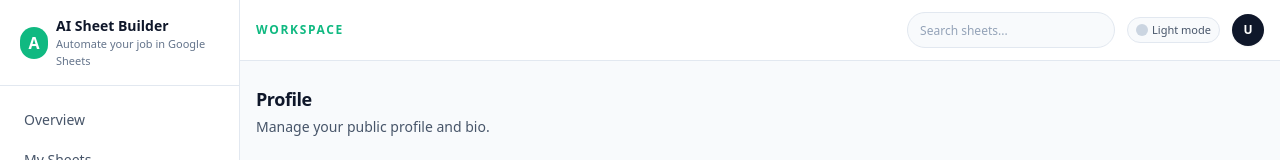
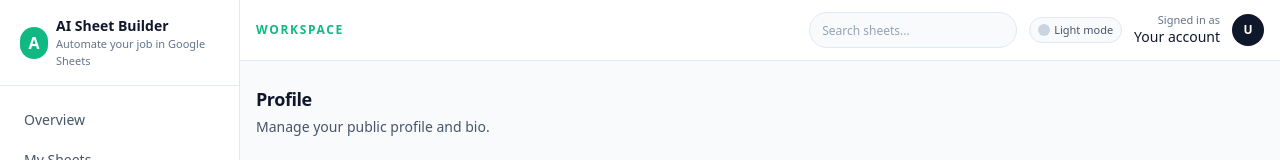
Before and after one commit to hoodpope47/sheetbuilder-landing, a Next.js app: page /profile in a window 1280 px wide. Shown: the top 160 px of the page. Built offline with nearby package versions, Linux system fonts and the light colour scheme; no server answers; the database is empty.

Commit message:
Update settings profile behavior

```diff
--- a/src/app/dashboard/page.tsx
+++ b/src/app/dashboard/page.tsx
@@ -15,8 +15,11 @@ import { getOrCreateLocalUserId } from "@/lib/userClient";
 import { getUsageMetrics, type UsageMetrics } from "@/lib/usage";
 import { UsageByCategoryCard } from "@/components/dashboard/overview/UsageByCategoryCard";
 import { cardClasses, textStyles, palette, layout } from "@/design-system/theme";
+import { useLocalProfileIdentity } from "@/lib/clientIdentity";
 
 export default function DashboardPage() {
+    const identity = useLocalProfileIdentity();
+    const greetingName = identity.displayName || identity.fullName || "there";
     const [metrics, setMetrics] = useState<UsageMetrics>({
         sheetsThisMonth: 0,
         totalSheets: 0,
@@ -56,7 +59,7 @@ export default function DashboardPage() {
             <div className="mb-6 flex items-center justify-between gap-4">
                 <div>
                     <h1 className={`text-2xl font-semibold ${palette.textPrimary}`}>
-                        Welcome back.
+                        {`Welcome back, ${greetingName}.`}
                     </h1>
                     <p className={`mt-1 text-sm ${palette.textMuted}`}>
                         Here&apos;s how your sheets and automations are doing this month.
--- a/src/app/dashboard/settings/SettingsPageClient.tsx
+++ b/src/app/dashboard/settings/SettingsPageClient.tsx
@@ -9,6 +9,7 @@ import {
 } from "@/lib/userClient";
 import { LogoutButton } from "@/components/dashboard/LogoutButton";
 import { cardClasses, textStyles } from "@/design-system/theme";
+import { setLocalProfileIdentity } from "@/lib/clientIdentity";
 
 type TabId = "account" | "security" | "preferences" | "billing";
 
@@ -349,6 +350,18 @@ export function SettingsPageClient({
 
             setAccountSaved(true);
             setAccountError(null);
+
+            // Keep the dashboard welcome text and navbar in sync with the latest profile.
+            try {
+                const primaryDisplayName = trimmedDisplayName || trimmedFullName || null;
+                setLocalProfileIdentity({
+                    displayName: primaryDisplayName,
+                    fullName: trimmedFullName || null,
+                    avatarUrl: trimmedProfileUrl || null,
+                });
+            } catch (e) {
+                console.warn("[Settings] Failed to persist local profile identity:", e);
+            }
             return true;
         } catch (err: any) {
             console.error("[Settings] Unable to save profile:", err);
--- a/src/components/dashboard/DashboardShellDesktop.tsx
+++ b/src/components/dashboard/DashboardShellDesktop.tsx
@@ -4,6 +4,7 @@ import Link from "next/link";
 import { usePathname, useRouter } from "next/navigation";
 import { ReactNode, useEffect, useState } from "react";
 import { supabase } from "@/lib/supabaseClient";
+import { useLocalProfileIdentity } from "@/lib/clientIdentity";
 
 type NavItem = {
     label: string;
@@ -28,6 +29,7 @@ export function DashboardShellDesktop({ children }: { children: ReactNode }) {
     const [avatarOpen, setAvatarOpen] = useState(false);
     const [userEmail, setUserEmail] = useState<string | null>(null);
     const [userName, setUserName] = useState<string | null>(null);
+    const identity = useLocalProfileIdentity();
 
     // Fetch user info on mount
     useEffect(() => {
@@ -190,6 +192,17 @@ export function DashboardShellDesktop({ children }: { children: ReactNode }) {
                             <span>{theme === "dark" ? "Dark mode" : "Light mode"}</span>
                         </button>
 
+                        <div className="hidden sm:flex flex-col items-end leading-tight">
+                            <span className="text-[11px] text-slate-500">Signed in as</span>
+                            <span className="text-sm font-medium text-slate-900">
+                                {identity.displayName ||
+                                    identity.fullName ||
+                                    userName ||
+                                    userEmail ||
+                                    "Your account"}
+                            </span>
+                        </div>
+
                         {/* Avatar with dropdown */}
                         <div className="relative">
                             <button
@@ -197,16 +210,22 @@ export function DashboardShellDesktop({ children }: { children: ReactNode }) {
                                 onClick={() => setAvatarOpen((prev) => !prev)}
                                 className="flex h-8 w-8 items-center justify-center rounded-full bg-slate-900 text-white text-xs font-semibold shadow-sm hover:scale-105 transition-transform"
                             >
-                                {(() => {
-                                    const name = userName || userEmail || "User";
-                                    const initials = name
-                                        .split(" ")
-                                        .map((p) => p[0])
-                                        .join("")
-                                        .slice(0, 2)
-                                        .toUpperCase();
-                                    return initials;
-                                })()}
+                                {identity.avatarUrl ? (
+                                    // eslint-disable-next-line @next/next/no-img-element
+                                    <img
+                                        src={identity.avatarUrl}
+                                        alt={identity.displayName || identity.fullName || "User"}
+                                        className="h-full w-full rounded-full object-cover"
+                                    />
+                                ) : (
+                                    (identity.initials ||
+                                        (userName || userEmail || "U")
+                                            .split(" ")
+                                            .map((p) => p[0])
+                                            .join("")
+                                            .slice(0, 2)
+                                            .toUpperCase())
+                                )}
                             </button>
                             {avatarOpen && (
                                 <div className="absolute right-0 mt-2 w-56 rounded-2xl border border-slate-200 bg-white py-2 text-xs shadow-lg z-20">
--- /dev/null
+++ b/src/lib/clientIdentity.ts
@@ -0,0 +1,112 @@
+"use client";
+
+import { useEffect, useState } from "react";
+
+export type LocalProfileIdentity = {
+    displayName: string | null;
+    fullName: string | null;
+    avatarUrl: string | null;
+};
+
+const LOCAL_STORAGE_KEY = "ai-sheet-builder:local-profile-identity";
+
+const defaultIdentity: LocalProfileIdentity = {
+    displayName: null,
+    fullName: null,
+    avatarUrl: null,
+};
+
+function safeReadIdentity(): LocalProfileIdentity {
+    if (typeof window === "undefined") {
+        return defaultIdentity;
+    }
+
+    try {
+        const raw = window.localStorage.getItem(LOCAL_STORAGE_KEY);
+        if (!raw) return defaultIdentity;
+
+        const parsed = JSON.parse(raw) as Partial<LocalProfileIdentity>;
+        return {
+            displayName: parsed.displayName ?? null,
+            fullName: parsed.fullName ?? null,
+            avatarUrl: parsed.avatarUrl ?? null,
+        };
+    } catch (e) {
+        console.warn("[clientIdentity] Failed to read identity from localStorage:", e);
+        return defaultIdentity;
+    }
+}
+
+function safeWriteIdentity(update: Partial<LocalProfileIdentity>): void {
+    if (typeof window === "undefined") return;
+
+    try {
+        const current = safeReadIdentity();
+        const next: LocalProfileIdentity = {
+            displayName:
+                update.displayName !== undefined ? update.displayName : current.displayName,
+            fullName:
+                update.fullName !== undefined ? update.fullName : current.fullName,
+            avatarUrl:
+                update.avatarUrl !== undefined ? update.avatarUrl : current.avatarUrl,
+        };
+
+        window.localStorage.setItem(LOCAL_STORAGE_KEY, JSON.stringify(next));
+    } catch (e) {
+        console.warn("[clientIdentity] Failed to write identity to localStorage:", e);
+    }
+}
+
+/**
+ * Hook used by the dashboard shell / overview to show:
+ * - display name
+ * - full name
+ * - avatar URL
+ *
+ * IMPORTANT: Initial state is static (defaultIdentity) so that
+ * server render and first client render match. We only touch
+ * localStorage in useEffect AFTER hydration, which avoids
+ * hydration mismatch warnings.
+ */
+export function useLocalProfileIdentity(): LocalProfileIdentity {
+    const [identity, setIdentity] = useState<LocalProfileIdentity>(defaultIdentity);
+
+    useEffect(() => {
+        if (typeof window === "undefined") return;
+
+        const value = safeReadIdentity();
+        setIdentity(value);
+
+        // Optional: listen for future updates (if other parts of the app
+        // dispatch this event after calling setLocalProfileIdentity).
+        const handler = () => {
+            setIdentity(safeReadIdentity());
+        };
+
+        window.addEventListener("ai-sheet-builder:profile-identity-updated", handler);
+        return () => {
+            window.removeEventListener("ai-sheet-builder:profile-identity-updated", handler);
+        };
+    }, []);
+
+    return identity;
+}
+
+/**
+ * Helper used by Settings page (and potentially others) to
+ * push the latest profile into localStorage so the dashboard
+ * header / overview greeting stay in sync.
+ */
+export function setLocalProfileIdentity(update: Partial<LocalProfileIdentity>): void {
+    safeWriteIdentity(update);
+
+    if (typeof window !== "undefined") {
+        try {
+            window.dispatchEvent(
+                new CustomEvent("ai-sheet-builder:profile-identity-updated"),
+            );
+        } catch {
+            // Not critical if this fails; localStorage is already updated.
+        }
+    }
+}
```
